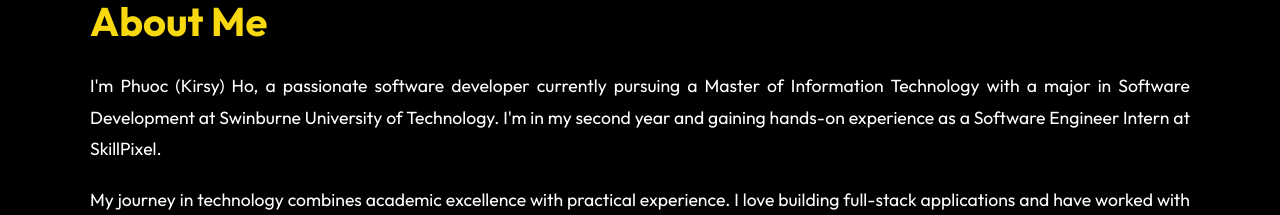
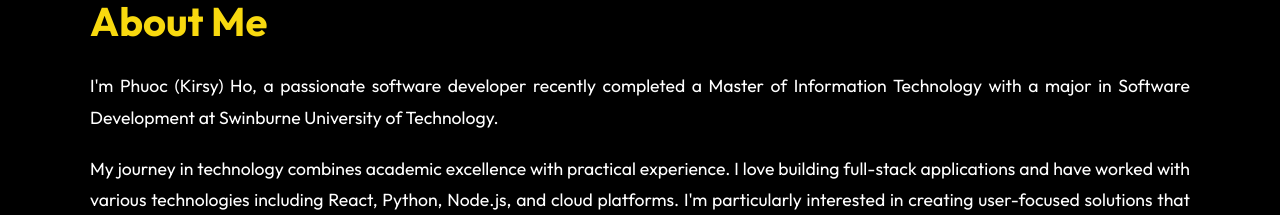
Before and after one commit to phuoc-stack/my-portfolio-frontend, a React (Create React App) app: page /about in a window 1280 px wide. Shown: the part 516-731 px from the top of the page. Built offline with nearby package versions, Linux system fonts and the light colour scheme.

Commit message:
Update About Me section to reflect recent completion of Master's degree

```diff
--- a/src/components/AboutMe.js
+++ b/src/components/AboutMe.js
@@ -9,11 +9,9 @@ const AboutMe = () => {
         <div className="about-text">
           <h2>About Me</h2>
           <p>
-            I'm Phuoc (Kirsy) Ho, a passionate software developer currently
-            pursuing a Master of Information Technology with a major in Software
-            Development at Swinburne University of Technology. I'm in my second
-            year and gaining hands-on experience as a Software Engineer Intern
-            at SkillPixel.
+            I'm Phuoc (Kirsy) Ho, a passionate software developer recently
+            completed a Master of Information Technology with a major in Software
+            Development at Swinburne University of Technology.
           </p>
           <p>
             My journey in technology combines academic excellence with practical
```
